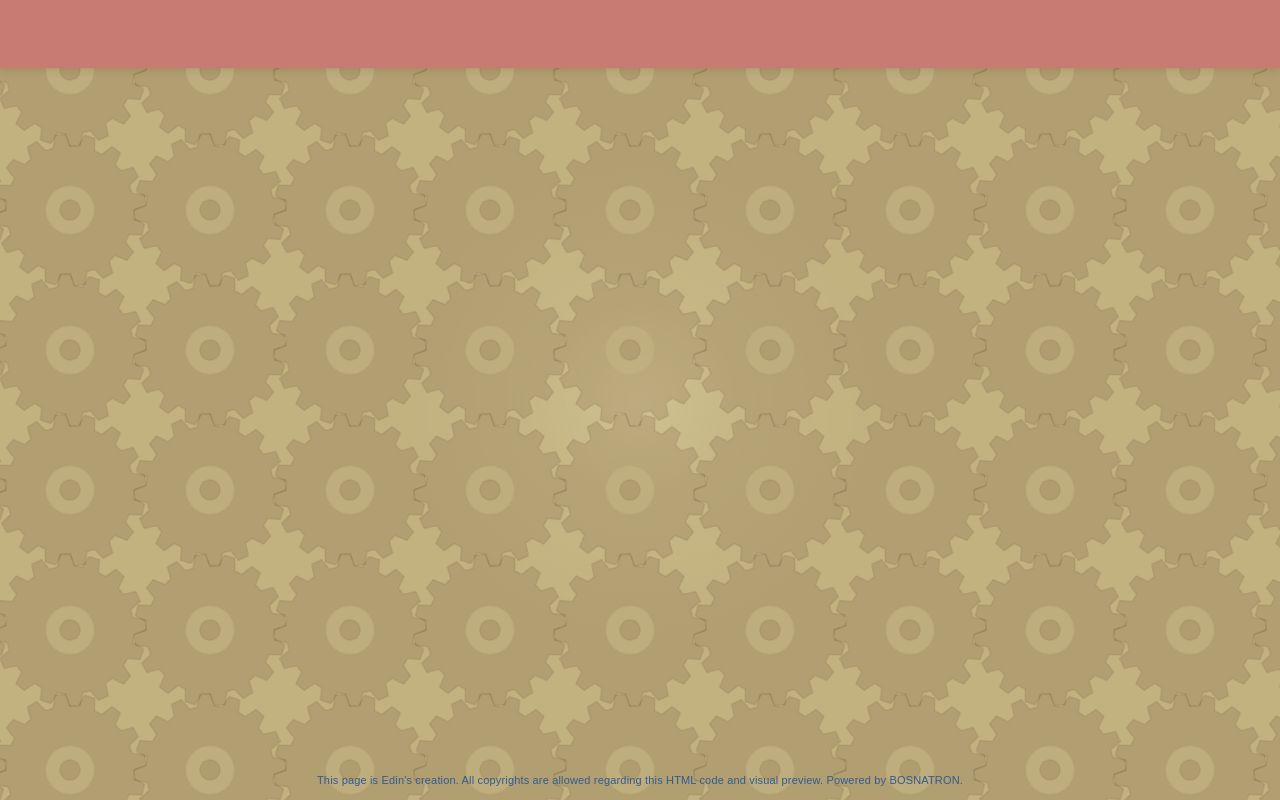
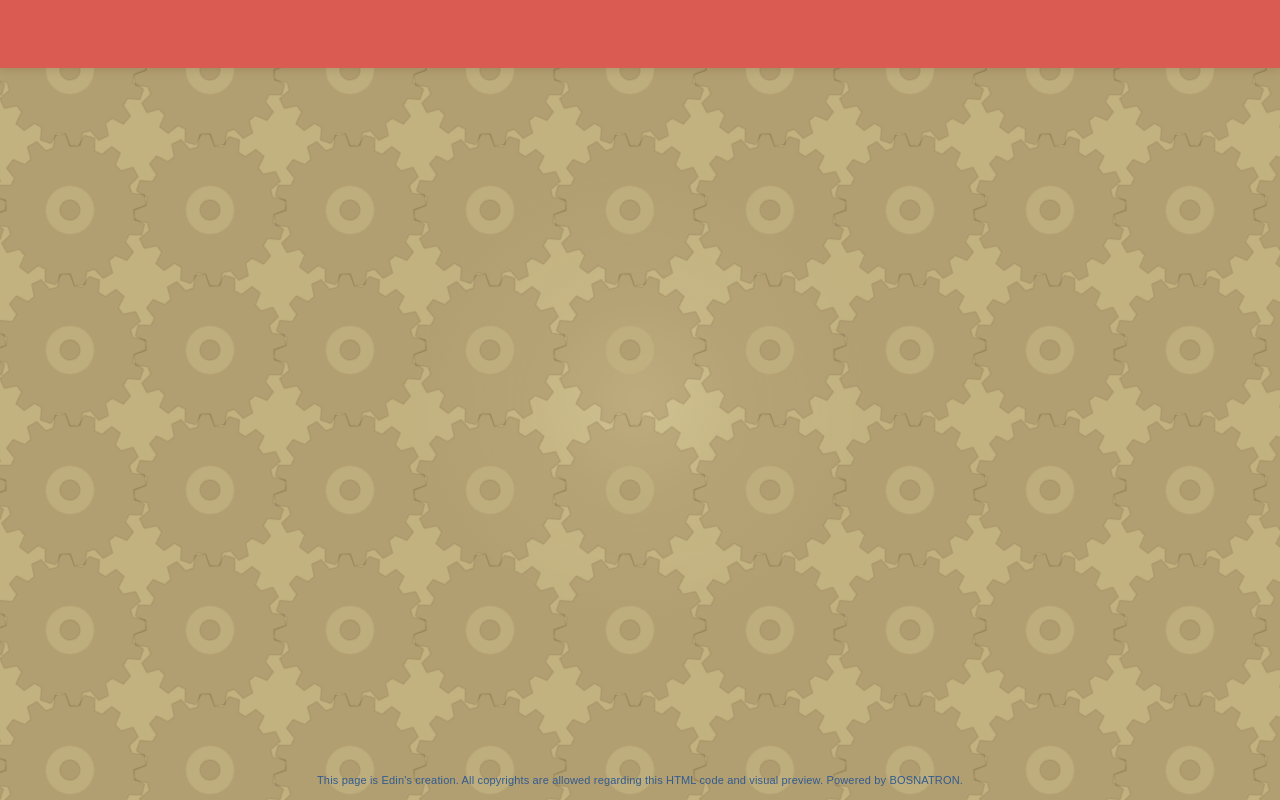
Before and after one commit to bosnatron/bosnatron.github.io, a plain HTML site: page index.html in a window 1280 px wide. Drawn offline with Linux system fonts and the light colour scheme.

Commit message:
Increase top header color to balanced warm red #D95B52

```diff
--- a/index.html
+++ b/index.html
@@ -11,7 +11,7 @@
     body { background: #C2B280; overflow: hidden; }
     .topic-bar {
       position: fixed; top: 0; left: 0; right: 0; height: 68px;
-      z-index: 4; background: #C77B73;
+      z-index: 4; background: #D95B52;
       box-shadow: 0 2px 8px rgba(60, 29, 12, .15);
       pointer-events: none;
     }
```
